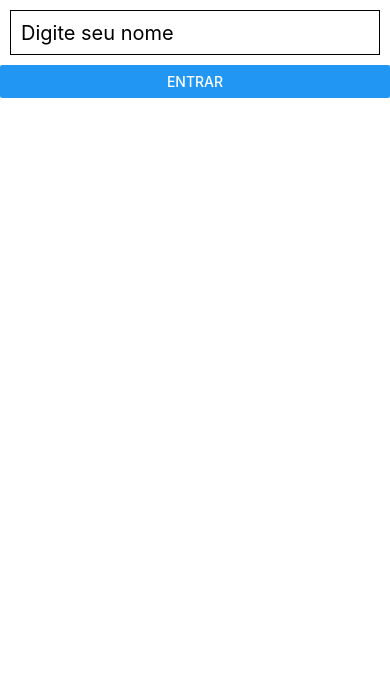
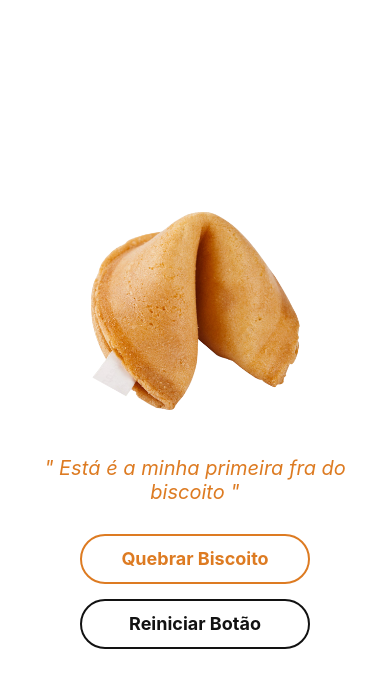
Before and after one commit to GabrielFelix05/Curso-React-Native, a React Native app: screen / in a window 390 px wide. Shown: the top 688 px of the page. Built offline with nearby package versions, Linux system fonts and the light colour scheme.

Commit message:
App Biscoito da Sorte

```diff
--- a/App.js
+++ b/App.js
@@ -1,51 +1,69 @@
 import React, {useState}from 'react'
-import {View, Text, TextInput, StyleSheet, Button} from 'react-native'
+import {View, Text, StyleSheet, TouchableOpacity, Image} from 'react-native'
 
 function App(){
-  const[nome, setNome] = useState('')
-  const[input, setInput] = useState()
-
-  function entrar(){
-    if(input === ''){
-      alert("Digite seu nome: ")
-      return
-    }
-    setNome("Bem vindo " + input)
-  }
+  const[img, setImg] = useState(require('./src/biscoito.png'))
 
   return(
     <View style={styles.container}>
-      <TextInput
-        style={styles.input}
-        placeholder="Digite seu nome"
-        onChangeText={(text) => setInput(text)}
+      <Image
+        source={img}
+        style={styles.img}
       />
+    <Text style={styles.textoFrase}>" Está é a minha primeira fra do biscoito "</Text>
 
-      <Button
-        title="Entrar"
-        onPress={entrar}
-      />
-      <Text style={styles.text}>{nome}</Text>
+    <TouchableOpacity
+      style={styles.botao}
+      onPress={() => alert('teste')}>
+        <View style={styles.btnArea}>
+          <Text style={styles.btnTexto}>Quebrar Biscoito</Text>
+        </View>
+    </TouchableOpacity>
+
+    <TouchableOpacity
+      style={[styles.botao, {marginTop: 15, borderColor: '#121212'}]}
+      onPress={() => alert('teste')}>
+        <View style={styles.btnArea}>
+          <Text style={[styles.btnTexto, {color: '#121212'}]}>Reiniciar Botão</Text>
+        </View>
+    </TouchableOpacity>
     </View>
   )
 }
 
 const styles = StyleSheet.create({
   container:{
-    flex: 1
+    flex: 1,
+    justifyContent: 'center',
+    alignItems: 'center'
   },
-  input:{
-    height: 45,
-    borderWidth: 1,
-    margin: 10,
-    padding: 10,
-    fontSize: 20
+  img:{
+    width: 230,
+    height: 230,
   },
-  text:{
-    textAlign: 'center',
-    fontSize: 25,
-    marginTop: 15,
+  textoFrase:{
+    fontSize: 20,
+    color: '#dd7b22',
+    margin: 30,
+    fontStyle: 'italic',
+    textAlign: 'center'
+  },
+  botao:{
+    width: 230,
+    height: 50,
+    borderColor: '#dd7b22',
+    borderWidth: 2,
+    borderRadius: 25
+  },
+  btnArea:{
+    flex: 1,
+    alignItems: 'center',
+    justifyContent: 'center'
+  },
+  btnTexto:{
+    fontSize: 18,
+    fontWeight: 'bold',
+    color: '#dd7b22'
   }
 })
-
 export default App
```
Also changed, not shown: src/biscoito.png (added), src/biscoitoAberto.png (added).
